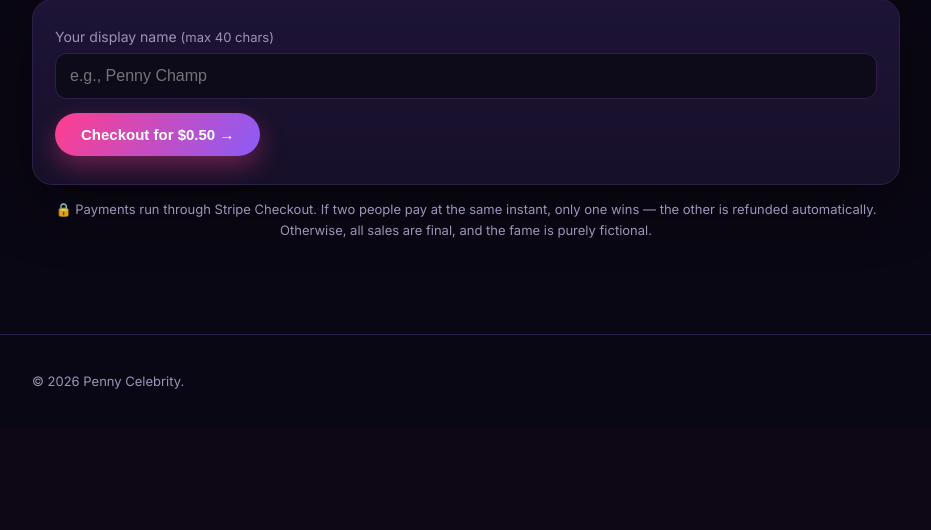
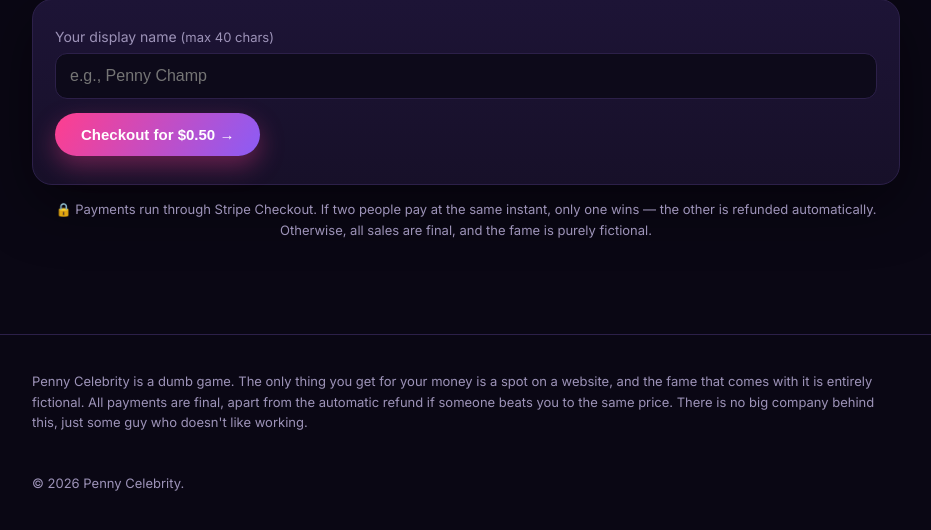
Before and after one commit to hubbinbunnin-oss/pennycelebrity, a Flask app: page / in a window 1280 px wide. Shown: the part 555-1085 px from the top of the page, without its empty margins (174-1105 px from the left). Before the commit the page ends 944 px from the top, so only its background shows below. Run offline with Flask 3, Linux system fonts and the light colour scheme; data comes from the database, SQL or seed files in the repository; data that the repository does not hold is empty.

Commit message:
Update layout.html

```diff
--- a/templates/layout.html
+++ b/templates/layout.html
@@ -45,6 +45,11 @@
 
   <footer class="site-footer">
     <div class="container">
+      <p class="fineprint">
+        Penny Celebrity is a dumb game. The only thing you get for your money is a spot on a website,
+        and the fame that comes with it is entirely fictional. All payments are final, apart from the
+        automatic refund if someone beats you to the same price. There is no big company behind this, just some guy who doesn't like working.
+      </p>
       <p>&copy; {{ current_year }} Penny Celebrity.</p>
     </div>
   </footer>
```
